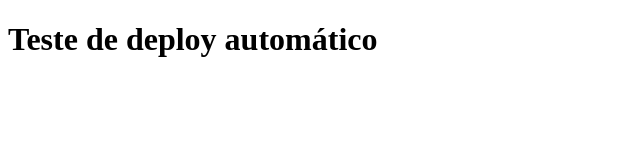
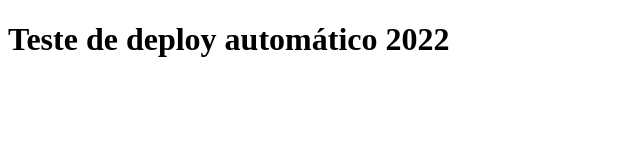
Before and after one commit to GustavoOliveira3/testeDeploy, a plain HTML site: page index.html in a window 1280 px wide. Shown: the whole page, without its empty margins (0-640 px from the left). Drawn offline with Linux system fonts and the light colour scheme.

Commit message:
deploy actions 2

```diff
--- a/index.html
+++ b/index.html
@@ -7,6 +7,6 @@
     <title>Document</title>
 </head>
 <body>
-    <h1>Teste de deploy automático</h1>
+    <h1>Teste de deploy automático 2022</h1>
 </body>
 </html>
```
